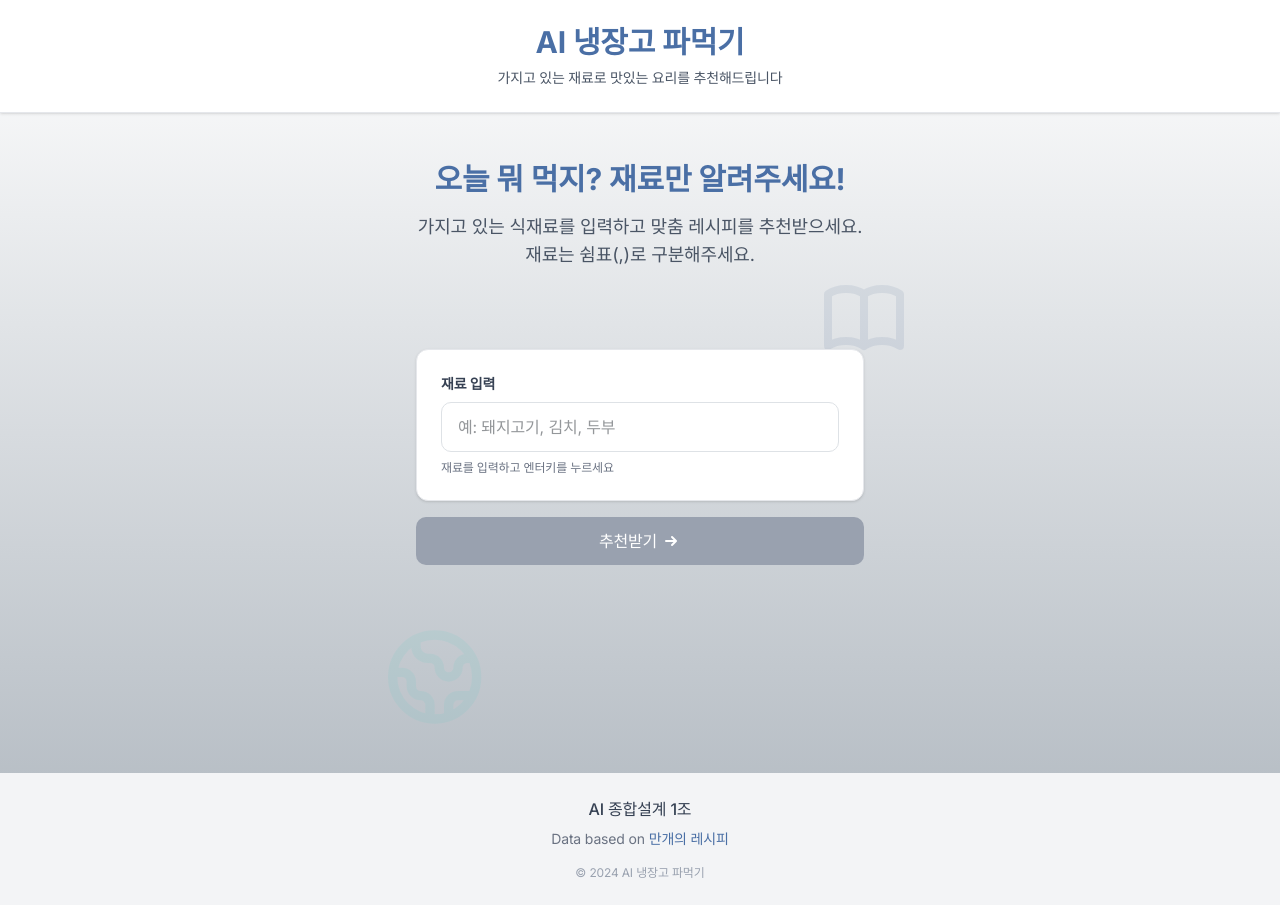
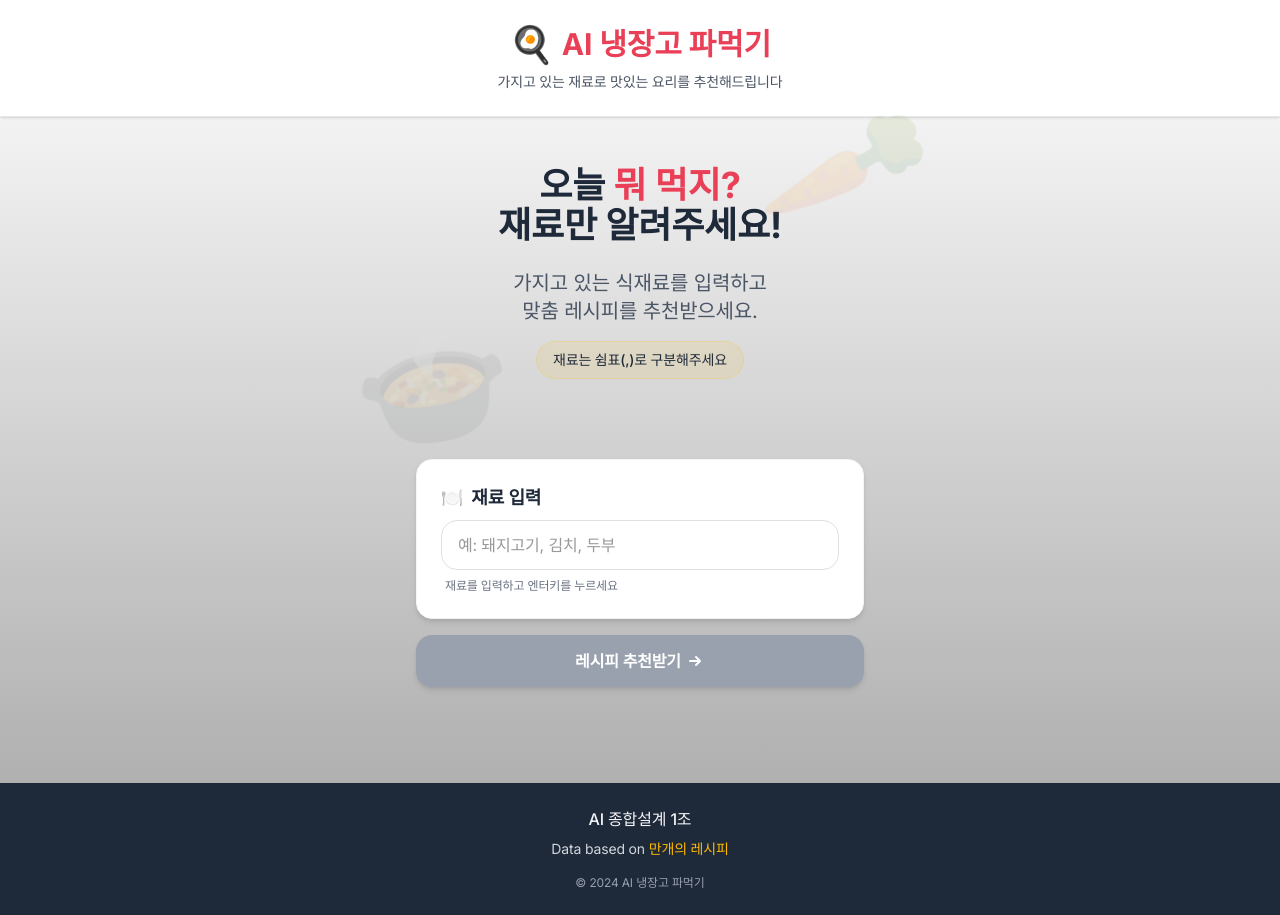
Before and after one commit to kmsk99/ingredient-dish-recommender, a Next.js app: page / in a window 1280 px wide. Built offline with nearby package versions, Linux system fonts and the light colour scheme.

Commit message:
글로벌 CSS 스타일 업데이트 및 레시피 페이지 UI 개선. 배경색 및 텍스트 색상 변경, 버튼 스타일 조정, 로딩 및 결과 페이지의 레이아웃 개선. 사용자 경험 향상을 위한 카드 스타일 추가.

```diff
--- a/src/app/globals.css
+++ b/src/app/globals.css
@@ -1,8 +1,8 @@
 @import 'tailwindcss';
 
 :root {
-  --background: #ffffff;
-  --foreground: #292F36;
+  --background: #FFFBF5;
+  --foreground: #333333;
 }
 
 @theme inline {
@@ -10,25 +10,25 @@
   --color-foreground: var(--foreground);
   --font-sans: var(--font-pretendard);
 
-  --color-primary: #4A6FA5;
-  --color-primary-hover: #3D5D8A;
-  --color-secondary: #4ECDC4;
-  --color-secondary-hover: #3DBEB5;
-  --color-accent: #FFE66D;
+  --color-primary: #E94057;
+  --color-primary-hover: #D63447;
+  --color-secondary: #36B37E;
+  --color-secondary-hover: #2E9D6A;
+  --color-accent: #FFB900;
 
-  --color-gray-10: #212529;
-  --color-gray-20: #343A40;
-  --color-gray-30: #495057;
-  --color-gray-40: #6C757D;
-  --color-gray-50: #ADB5BD;
-  --color-gray-60: #CED4DA;
-  --color-gray-70: #DEE2E6;
-  --color-gray-80: #E9ECEF;
+  --color-gray-10: #333333;
+  --color-gray-20: #4D4D4D;
+  --color-gray-30: #666666;
+  --color-gray-40: #808080;
+  --color-gray-50: #A3A3A3;
+  --color-gray-60: #CCCCCC;
+  --color-gray-70: #E0E0E0;
+  --color-gray-80: #EFEFEF;
   --color-gray-90: #F7F7F7;
   --color-gray-95: #FBFBFB;
   --color-gray-98: #FDFDFD;
 
-  --border-radius: 0.625rem;
+  --border-radius: 1rem;
 }
 
 @font-face {
@@ -51,6 +51,7 @@ button,
 .button {
   border-radius: var(--border-radius);
   transition: all 0.2s ease;
+  font-weight: 600;
 }
 
 input,
@@ -67,7 +68,7 @@ textarea:focus,
 select:focus {
   outline: none;
   border-color: var(--color-primary);
-  box-shadow: 0 0 0 3px rgba(74, 111, 165, 0.1);
+  box-shadow: 0 0 0 3px rgba(233, 64, 87, 0.1);
 }
 
 a {
@@ -78,3 +79,24 @@ a {
 a:hover {
   color: var(--color-primary-hover);
 }
+
+/* 음식 느낌 강조를 위한 추가 스타일 */
+.card-hover {
+  transition: transform 0.3s ease, box-shadow 0.3s ease;
+}
+
+.card-hover:hover {
+  transform: translateY(-5px);
+  box-shadow: 0 10px 25px -5px rgba(0, 0, 0, 0.1);
+}
+
+.recipe-card {
+  border-radius: var(--border-radius);
+  overflow: hidden;
+  box-shadow: 0 4px 6px rgba(0, 0, 0, 0.05);
+  transition: all 0.3s ease;
+}
+
+.recipe-card:hover {
+  box-shadow: 0 10px 15px rgba(0, 0, 0, 0.1);
+}
--- a/src/app/not-found.tsx
+++ b/src/app/not-found.tsx
@@ -5,7 +5,7 @@ import Header from '@/components/Header';
 
 export default function NotFound() {
   return (
-    <div className="min-h-screen flex flex-col">
+    <div className="min-h-screen flex flex-col bg-background">
       <Header />
 
       <main className="flex-1 container mx-auto px-4 py-16 flex flex-col items-center justify-center">
@@ -15,7 +15,7 @@ export default function NotFound() {
         </p>
         <Link
           href="/"
-          className="bg-blue-600 hover:bg-blue-700 text-white font-medium py-2 px-4 rounded transition-colors"
+          className="bg-primary hover:bg-primary-hover text-white font-bold py-2.5 px-5 rounded-xl transition-colors shadow-md"
         >
           메인으로 돌아가기
         </Link>
--- a/src/app/page.tsx
+++ b/src/app/page.tsx
@@ -8,27 +8,28 @@ export default function Home() {
       <Header />
 
       <main className="flex-1 container mx-auto px-4 py-12 flex flex-col items-center">
-        <div className="w-full max-w-xl text-center mb-12">
-          <h2 className="text-3xl font-bold mb-4 text-primary">
-            오늘 뭐 먹지? 재료만 알려주세요!
+        <div className="w-full max-w-xl text-center mb-12 relative">
+          <div className="absolute -top-16 right-0 text-accent opacity-10 transform rotate-12">
+            <span className="text-9xl">🥕</span>
+          </div>
+          <div className="absolute -bottom-16 left-0 text-secondary opacity-10 transform -rotate-12">
+            <span className="text-9xl">🍲</span>
+          </div>
+
+          <h2 className="text-3xl md:text-4xl font-bold mb-6 text-gray-800">
+            오늘 <span className="text-primary">뭐 먹지?</span><br/>
+            재료만 알려주세요!
           </h2>
-          <p className="text-gray-600 text-lg">
-            가지고 있는 식재료를 입력하고 맞춤 레시피를 추천받으세요.
-            <br />재료는 쉼표(,)로 구분해주세요.
+          <p className="text-gray-600 text-lg md:text-xl">
+            가지고 있는 식재료를 입력하고<br className="hidden md:block" />
+            맞춤 레시피를 추천받으세요.
           </p>
+          <div className="mt-4 text-sm bg-accent/10 text-gray-800 font-medium inline-block py-2 px-4 rounded-full border border-accent/20">
+            재료는 쉼표(,)로 구분해주세요
+          </div>
         </div>
 
-        <div className="w-full max-w-md relative pb-28">
-          <div className="absolute top-0 right-0 transform translate-x-1/2 -translate-y-1/2 w-24 h-24 text-primary-hover opacity-10">
-            <svg xmlns="http://www.w3.org/2000/svg" fill="none" viewBox="0 0 24 24" stroke="currentColor">
-              <path strokeLinecap="round" strokeLinejoin="round" strokeWidth={2} d="M12 6.253v13m0-13C10.832 5.477 9.246 5 7.5 5S4.168 5.477 3 6.253v13C4.168 18.477 5.754 18 7.5 18s3.332.477 4.5 1.253m0-13C13.168 5.477 14.754 5 16.5 5c1.747 0 3.332.477 4.5 1.253v13C19.832 18.477 18.247 18 16.5 18c-1.746 0-3.332.477-4.5 1.253" />
-            </svg>
-          </div>
-          <div className="absolute bottom-0 left-0 transform -translate-x-1/3 translate-y-1/2 w-28 h-28 text-secondary opacity-10">
-            <svg xmlns="http://www.w3.org/2000/svg" fill="none" viewBox="0 0 24 24" stroke="currentColor">
-              <path strokeLinecap="round" strokeLinejoin="round" strokeWidth={2} d="M3.055 11H5a2 2 0 012 2v1a2 2 0 002 2 2 2 0 012 2v2.945M8 3.935V5.5A2.5 2.5 0 0010.5 8h.5a2 2 0 012 2 2 2 0 104 0 2 2 0 012-2h1.064M15 20.488V18a2 2 0 012-2h3.064M21 12a9 9 0 11-18 0 9 9 0 0118 0z" />
-            </svg>
-          </div>
+        <div className="w-full max-w-md relative">
           <IngredientInput />
         </div>
       </main>
--- a/src/components/Footer.tsx
+++ b/src/components/Footer.tsx
@@ -1,10 +1,10 @@
 export default function Footer() {
   return (
-    <footer className="w-full py-6 mt-12 bg-gray-100">
+    <footer className="w-full py-6 mt-12 bg-gray-800 text-white">
       <div className="container mx-auto px-4 flex flex-col items-center">
-        <p className="text-gray-700 font-medium">AI 종합설계 1조</p>
-        <p className="mt-2 text-sm text-gray-500">
-          Data based on <span className="text-primary">만개의 레시피</span>
+        <p className="text-gray-100 font-medium">AI 종합설계 1조</p>
+        <p className="mt-2 text-sm text-gray-300">
+          Data based on <span className="text-accent font-medium">만개의 레시피</span>
         </p>
         <p className="mt-4 text-xs text-gray-400">© 2024 AI 냉장고 파먹기</p>
       </div>
--- a/src/components/Header.tsx
+++ b/src/components/Header.tsx
@@ -5,7 +5,8 @@ export default function Header() {
     <header className="w-full py-6 border-b border-gray-200 bg-white shadow-sm">
       <div className="container mx-auto px-4 flex flex-col items-center">
         <Link href="/" className="no-underline">
-          <h1 className="text-3xl font-bold text-center text-primary">
+          <h1 className="text-3xl font-bold text-center text-primary flex items-center">
+            <span className="text-4xl mr-2">🍳</span>
             AI 냉장고 파먹기
           </h1>
         </Link>
--- a/src/components/IngredientInput.tsx
+++ b/src/components/IngredientInput.tsx
@@ -116,9 +116,9 @@ export default function IngredientInput() {
   return (
     <div className="w-full max-w-md mx-auto mt-8">
       <form onSubmit={handleSubmit} className="flex flex-col gap-4">
-        <div className="flex flex-col relative bg-white p-6 rounded-xl shadow-sm border border-gray-200">
-          <label htmlFor="ingredients" className="text-sm font-semibold mb-2 text-gray-700">
-            재료 입력
+        <div className="flex flex-col relative bg-white p-6 rounded-2xl shadow-md border border-gray-100">
+          <label htmlFor="ingredients" className="text-lg font-semibold mb-2 text-gray-800 flex items-center">
+            <span className="text-primary mr-2">🍽️</span> 재료 입력
           </label>
 
           {/* 선택된 재료 목록 */}
@@ -127,7 +127,7 @@ export default function IngredientInput() {
               {selectedIngredients.map((ingredient, index) => (
                 <div
                   key={index}
-                  className="bg-primary bg-opacity-10 text-primary text-sm py-1 px-3 rounded-full flex items-center"
+                  className="bg-primary/10 text-primary text-sm py-1.5 px-3 rounded-full flex items-center"
                 >
                   <span>{ingredient}</span>
                   <button
@@ -144,6 +144,7 @@ export default function IngredientInput() {
             </div>
           )}
 
+          <div className="relative">
             <input
               id="ingredients"
               type="text"
@@ -152,10 +153,11 @@ export default function IngredientInput() {
               onChange={handleInputChange}
               onKeyDown={handleKeyDown}
               ref={inputRef}
-            className="p-3 border border-gray-300 rounded-lg focus:outline-none focus:ring-2 focus:ring-primary focus:border-primary"
+              className="p-3 pl-10 border border-gray-300 rounded-xl focus:outline-none focus:ring-2 focus:ring-primary focus:border-primary w-full"
               autoComplete="off"
             />
-          <p className="text-xs text-gray-500 mt-2">
+          </div>
+          <p className="text-xs text-gray-500 mt-2 ml-1">
             재료를 입력하고 엔터키를 누르세요
           </p>
 
@@ -163,8 +165,8 @@ export default function IngredientInput() {
           {showSuggestions && (
             <div
               ref={suggestionRef}
-              className="absolute z-10 w-full bg-white mt-1 border rounded-lg shadow-lg top-[100px] overflow-hidden"
-              style={{ top: selectedIngredients.length > 0 ? 'auto' : '100px' }}
+              className="absolute z-10 w-full bg-white mt-1 border rounded-xl shadow-lg overflow-hidden"
+              style={{ top: selectedIngredients.length > 0 ? 'auto' : '100px', marginTop: '70px' }}
             >
               {loading ? (
                 <div className="p-3 text-gray-500 text-sm">로딩 중...</div>
@@ -177,7 +179,7 @@ export default function IngredientInput() {
                       className="p-3 hover:bg-gray-50 cursor-pointer text-sm flex justify-between items-center border-b last:border-b-0 border-gray-100"
                     >
                       <span className="font-medium">{suggestion.name}</span>
-                      <span className="text-xs bg-gray-100 text-gray-700 px-2 py-1 rounded-full">
+                      <span className="text-xs bg-secondary/10 text-secondary px-2 py-1 rounded-full">
                         {suggestion.count}개 레시피
                       </span>
                     </li>
@@ -197,9 +199,9 @@ export default function IngredientInput() {
             selectedIngredients.length === 0
               ? 'bg-gray-400 cursor-not-allowed'
               : 'bg-primary hover:bg-primary-hover'
-          } text-white font-medium py-3 px-4 rounded-lg transition-colors flex items-center justify-center`}
+          } text-white font-bold py-3.5 px-4 rounded-xl transition-colors flex items-center justify-center shadow-md`}
         >
-          <span>추천받기</span>
+          <span>레시피 추천받기</span>
           <svg xmlns="http://www.w3.org/2000/svg" className="h-5 w-5 ml-1" viewBox="0 0 20 20" fill="currentColor">
             <path fillRule="evenodd" d="M10.293 5.293a1 1 0 011.414 0l4 4a1 1 0 010 1.414l-4 4a1 1 0 01-1.414-1.414L12.586 11H5a1 1 0 110-2h7.586l-2.293-2.293a1 1 0 010-1.414z" clipRule="evenodd" />
           </svg>
```
Also changed, not shown: src/app/recipe/[id]/loading.tsx (+13 -9 lines), src/app/recipe/[id]/page.tsx (+43 -38 lines), src/app/results/loading.tsx (+12 -2 lines), src/app/results/page.tsx (+25 -17 lines), src/components/RecipeCard.tsx (+7 -7 lines). Lines whose indentation alone changed are shown as unchanged.
